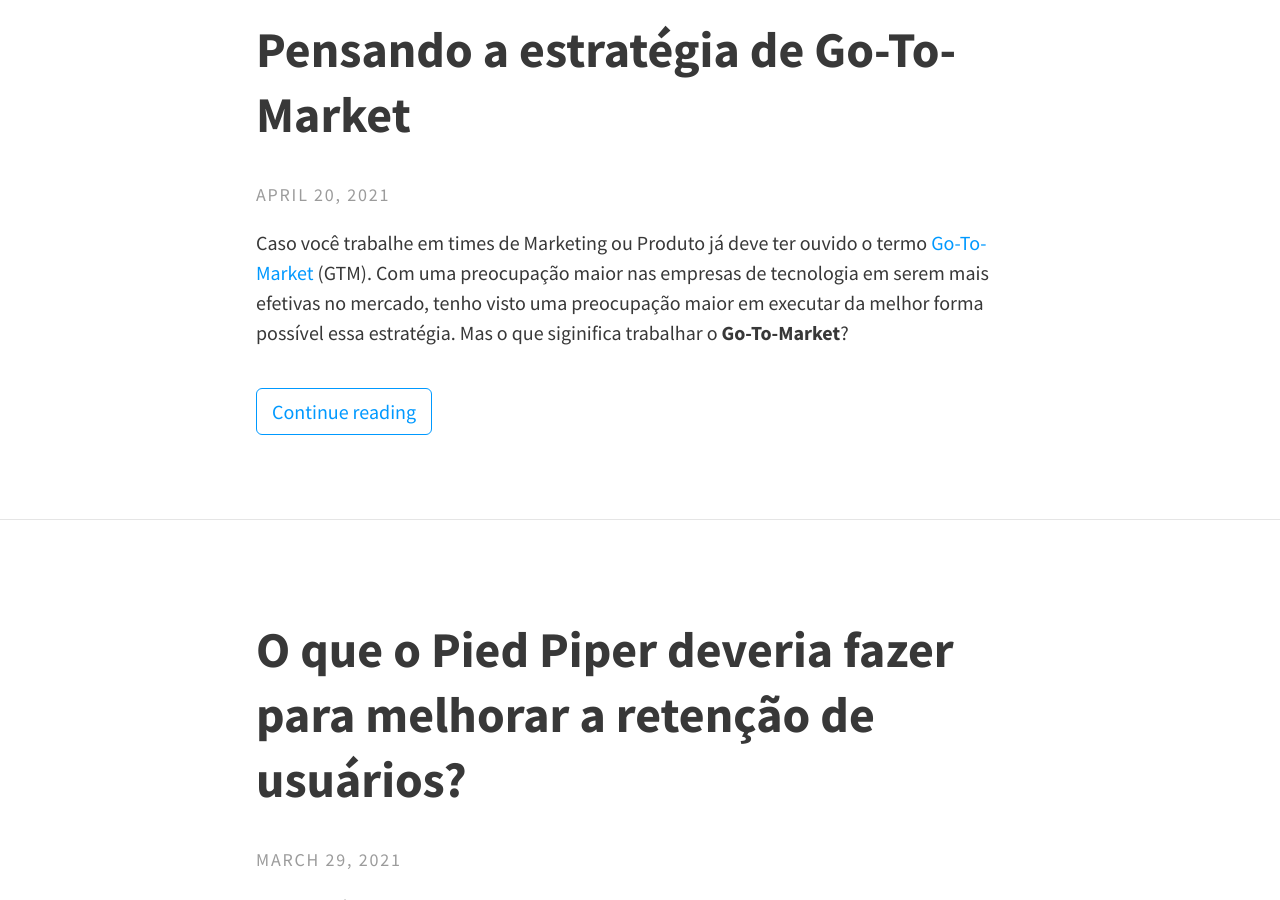
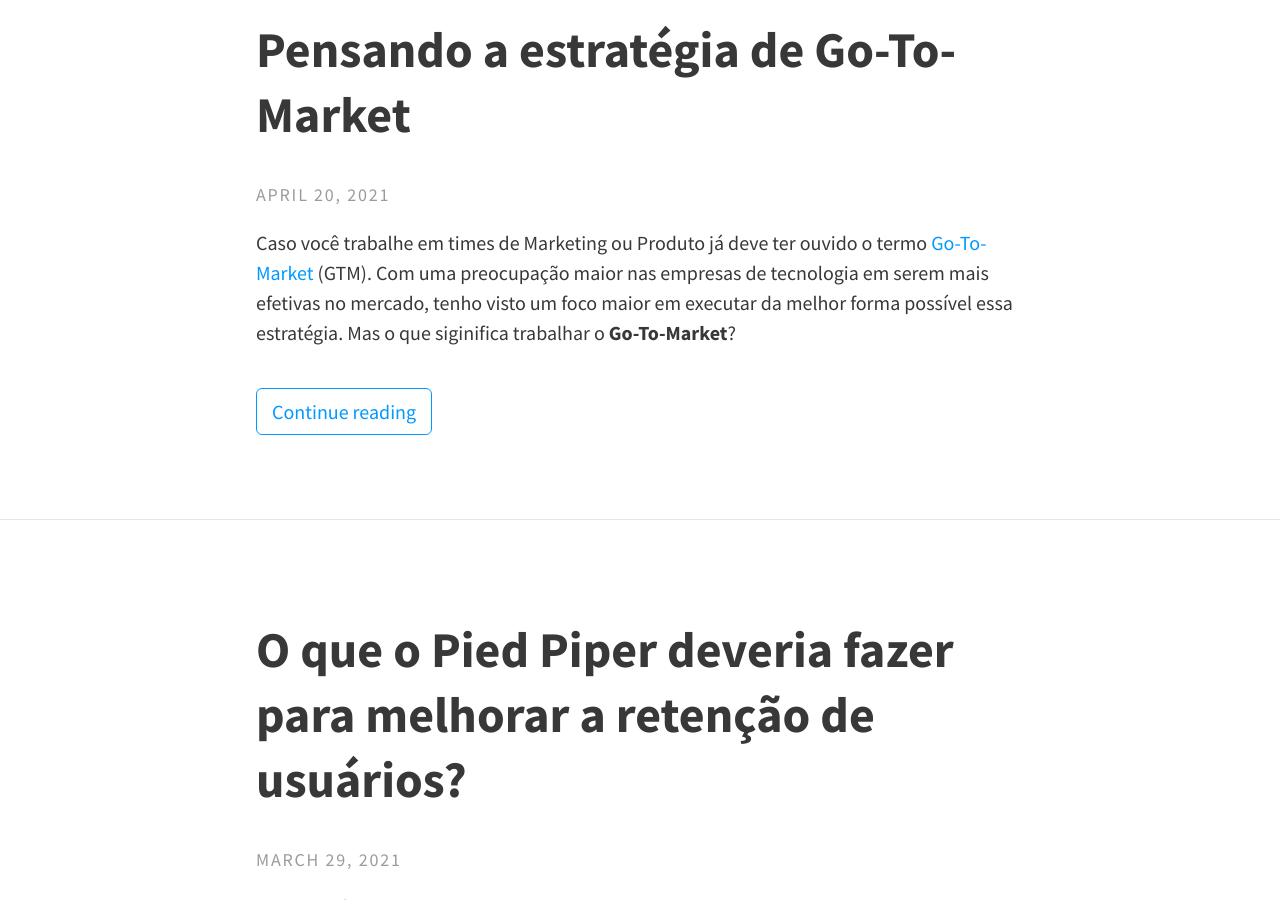
Before and after one commit to felipecbarbosa/felipecbarbosa.github.io, a Jekyll site: the page built from index.html, in a window 1280 px wide and 900 px high, scrolled down 609 px. Built offline with Jekyll 4.4.1, drawn with Linux system fonts in a browser that asks for light colours; nearby versions of some CDN libraries; the list of posts is cut into pages by our own code; comment, search, counter and statistics services are not loaded.

Commit message:
Changed sentence

```diff
--- a/_posts/2021-04-20-go-to-market.md
+++ b/_posts/2021-04-20-go-to-market.md
@@ -6,7 +6,7 @@ permalink: /estrategia-go-to-market/
 categories: business
 ---
 
-Caso você trabalhe em times de Marketing ou Produto já deve ter ouvido o termo [Go-To-Market](https://www.cursospm3.com.br/blog/como-fazer-uma-estrategia-de-go-to-market-bem-estruturada-para-o-seu-produto/){:target="_blank"} (GTM). Com uma preocupação maior nas empresas de tecnologia em serem mais efetivas no mercado, tenho visto uma preocupação maior em executar da melhor forma possível essa estratégia. Mas o que siginifica trabalhar o **Go-To-Market**?
+Caso você trabalhe em times de Marketing ou Produto já deve ter ouvido o termo [Go-To-Market](https://www.cursospm3.com.br/blog/como-fazer-uma-estrategia-de-go-to-market-bem-estruturada-para-o-seu-produto/){:target="_blank"} (GTM). Com uma preocupação maior nas empresas de tecnologia em serem mais efetivas no mercado, tenho visto um foco maior em executar da melhor forma possível essa estratégia. Mas o que siginifica trabalhar o **Go-To-Market**?
 
 Primeiro, quero deixar uma coisa bem clara logo no início do texto:
 
```
